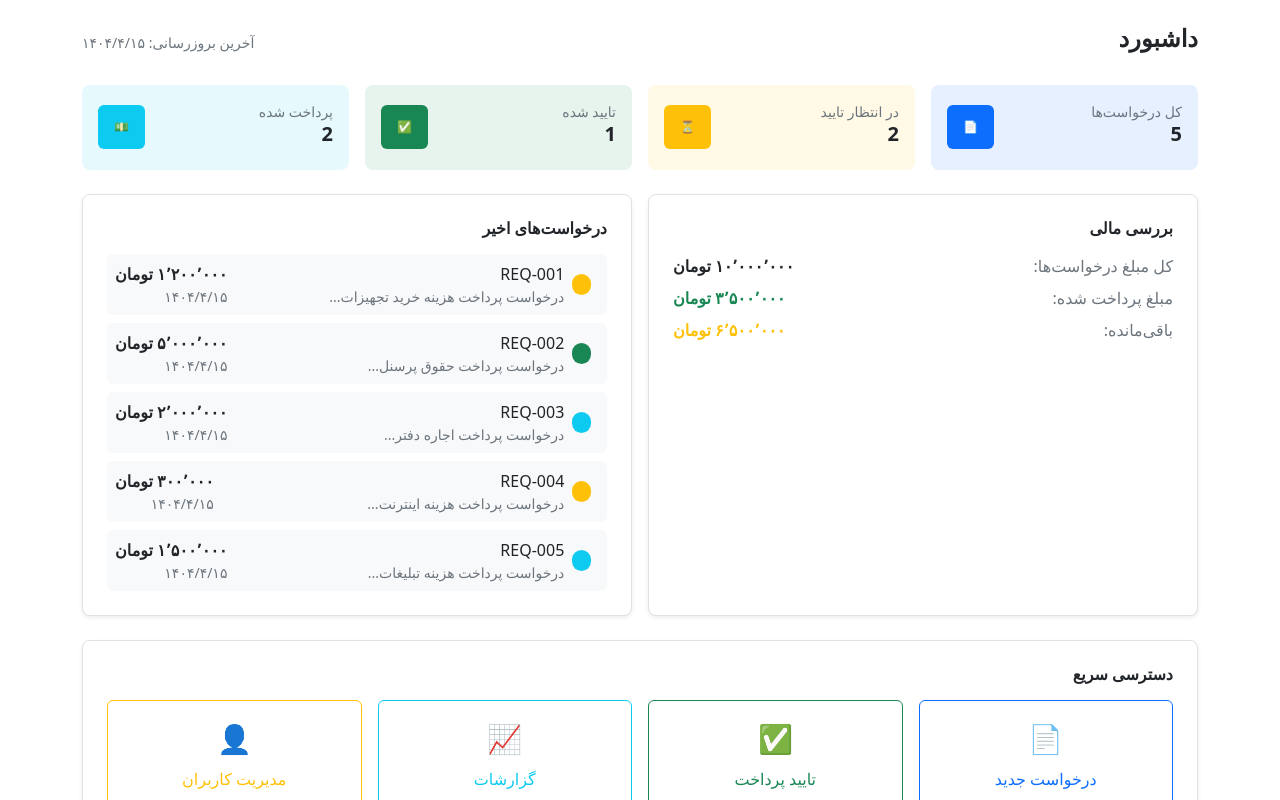
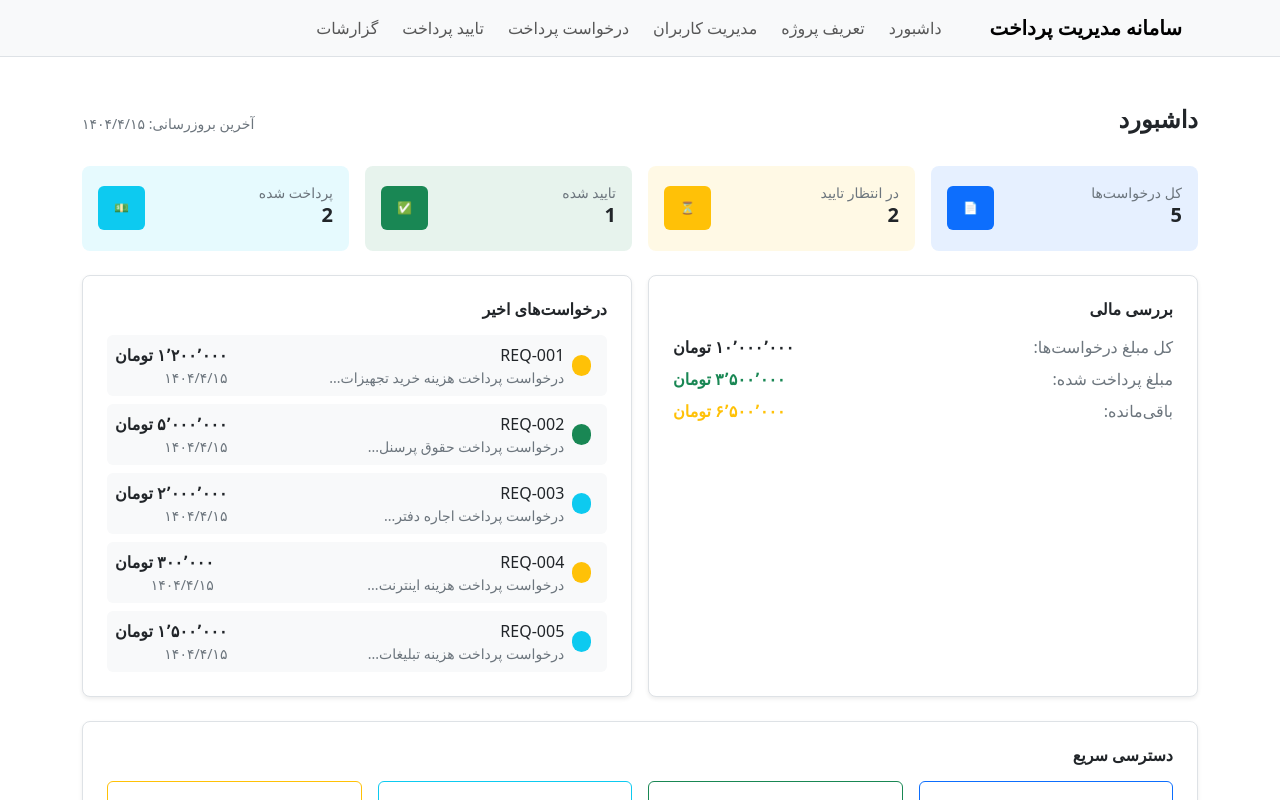
Before and after one commit to artificialxflow/TaeedPardakht, a Next.js app: page / in a window 1280 px wide. Shown: the top 800 px of the page. Built offline with nearby package versions, Linux system fonts and the light colour scheme.

Commit message:
Create layout.tsx

```diff
--- /dev/null
+++ b/app/layout.tsx
@@ -0,0 +1,43 @@
+import 'bootstrap/dist/css/bootstrap.min.css';
+import Link from 'next/link';
+
+export default function RootLayout({ children }: { children: React.ReactNode }) {
+  return (
+    <html lang="fa" dir="rtl">
+      <body>
+        {/* Navigation Bar */}
+        <nav className="navbar navbar-expand-lg navbar-light bg-light border-bottom mb-4" dir="rtl">
+          <div className="container">
+            <Link className="navbar-brand fw-bold" href="/">سامانه مدیریت پرداخت</Link>
+            <button className="navbar-toggler" type="button" data-bs-toggle="collapse" data-bs-target="#mainNavbar" aria-controls="mainNavbar" aria-expanded="false" aria-label="تغییر منو">
+              <span className="navbar-toggler-icon"></span>
+            </button>
+            <div className="collapse navbar-collapse" id="mainNavbar">
+              <ul className="navbar-nav ms-auto mb-2 mb-lg-0 gap-2">
+                <li className="nav-item">
+                  <Link className="nav-link" href="/">داشبورد</Link>
+                </li>
+                <li className="nav-item">
+                  <Link className="nav-link" href="/projects">تعریف پروژه</Link>
+                </li>
+                <li className="nav-item">
+                  <Link className="nav-link" href="/users">مدیریت کاربران</Link>
+                </li>
+                <li className="nav-item">
+                  <Link className="nav-link" href="/payment-request">درخواست پرداخت</Link>
+                </li>
+                <li className="nav-item">
+                  <Link className="nav-link" href="/payment-approval">تایید پرداخت</Link>
+                </li>
+                <li className="nav-item">
+                  <Link className="nav-link" href="/reports">گزارشات</Link>
+                </li>
+              </ul>
+            </div>
+          </div>
+        </nav>
+        {children}
+      </body>
+    </html>
+  );
+}
```
